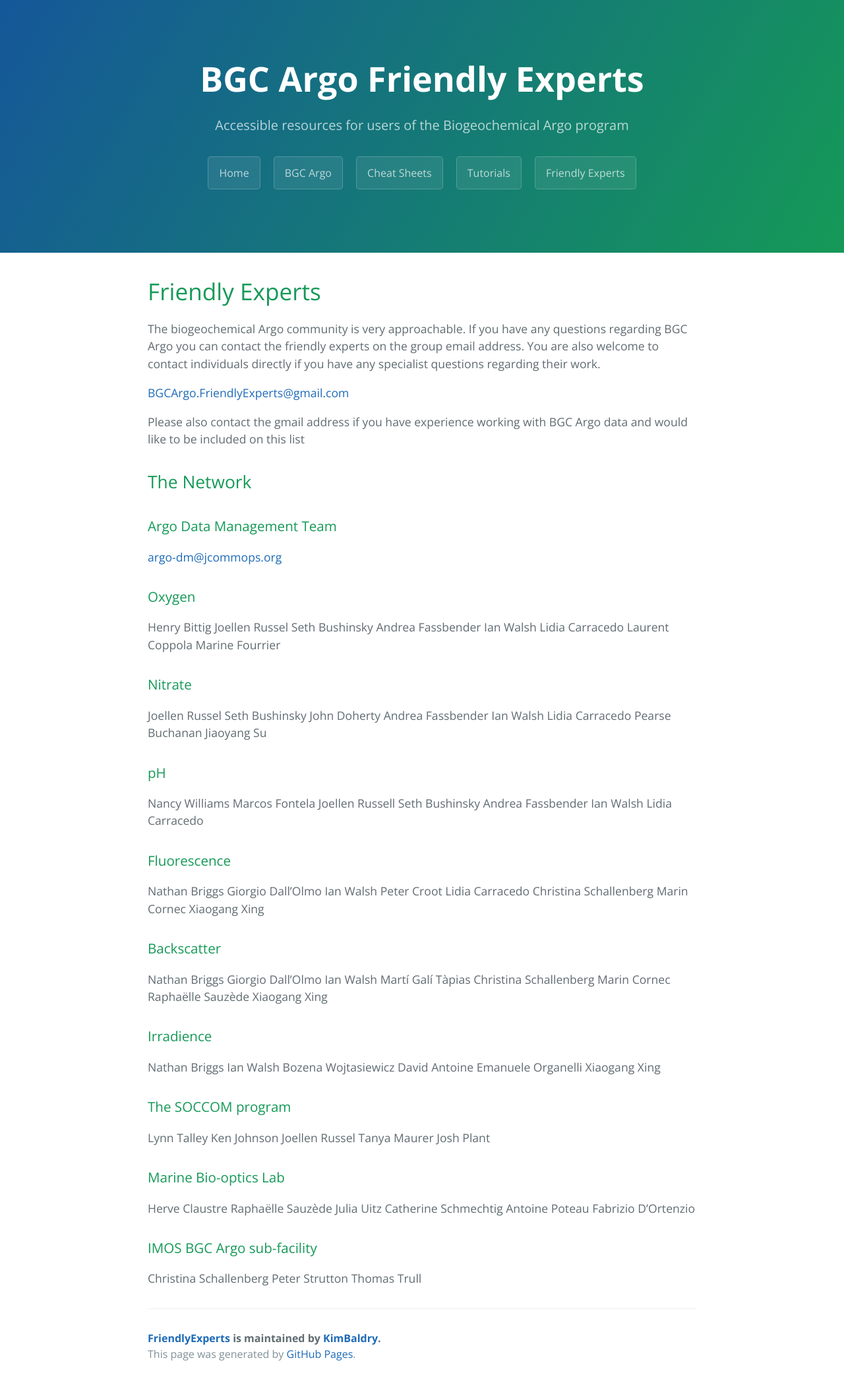
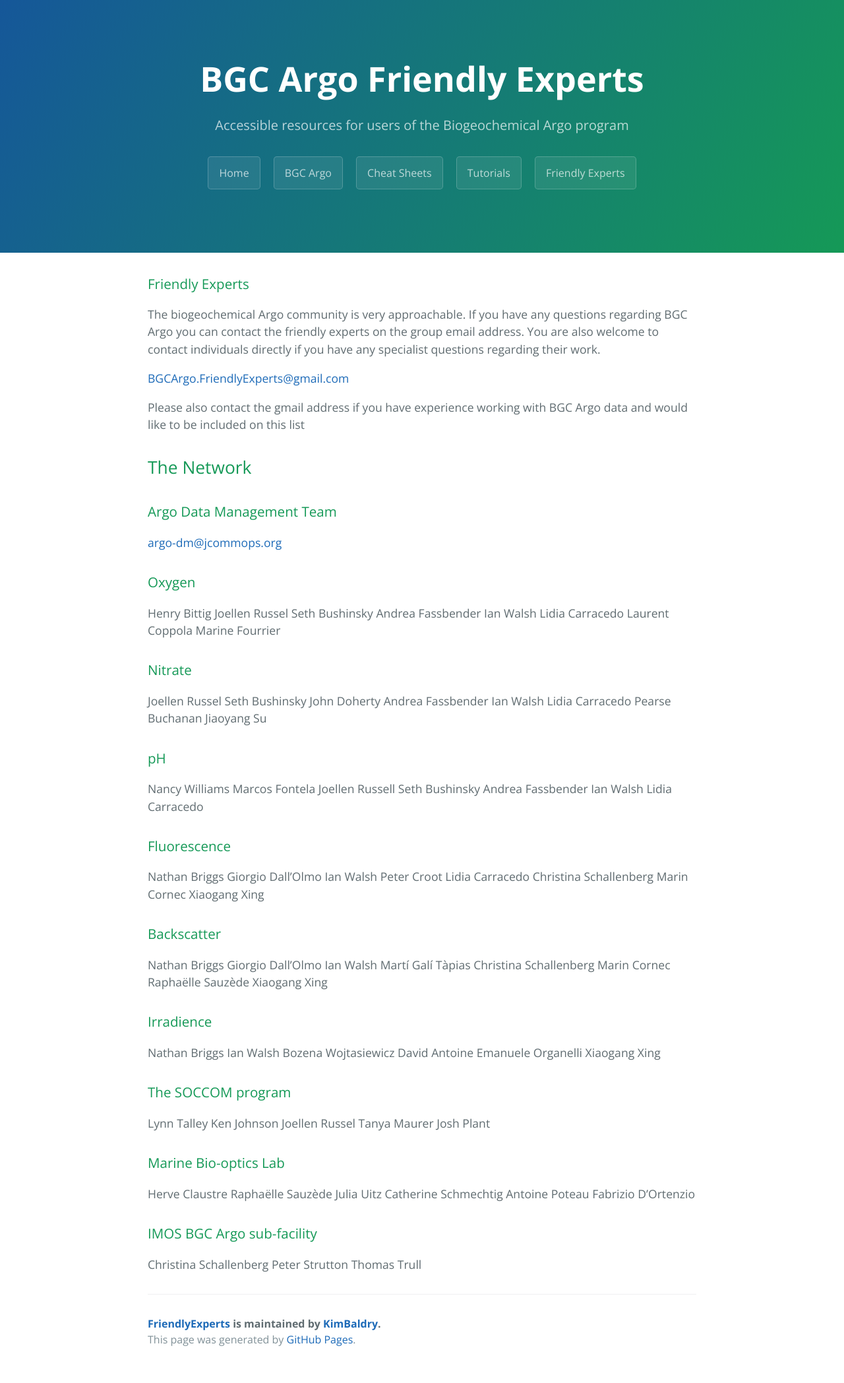
Before and after one commit to KimBaldry/FriendlyExperts, a Jekyll site: the page built from FriendlyExperts/index.md, in a window 1280 px wide. Shown: the whole page at 66% size. Built offline with Jekyll 4.4.1, drawn with Linux system fonts in a browser that asks for light colours; after the commit the page ends 2074 px from its top, so only the background shows below that.

```diff
--- a/FriendlyExperts/index.md
+++ b/FriendlyExperts/index.md
@@ -4,7 +4,7 @@ title: BGC Argo Friendly Experts
 description: Accessible resources for users of the Biogeochemical Argo program
 ---
 
-# Friendly Experts
+### Friendly Experts
 The biogeochemical Argo community is very approachable. If you have any questions regarding BGC Argo you can contact the friendly experts on the group email address. You are also welcome to contact individuals directly if you have any specialist questions regarding their work.
 
 [BGCArgo.FriendlyExperts@gmail.com](mailto:BGCArgo.FriendlyExperts@gmail.com?)
```
